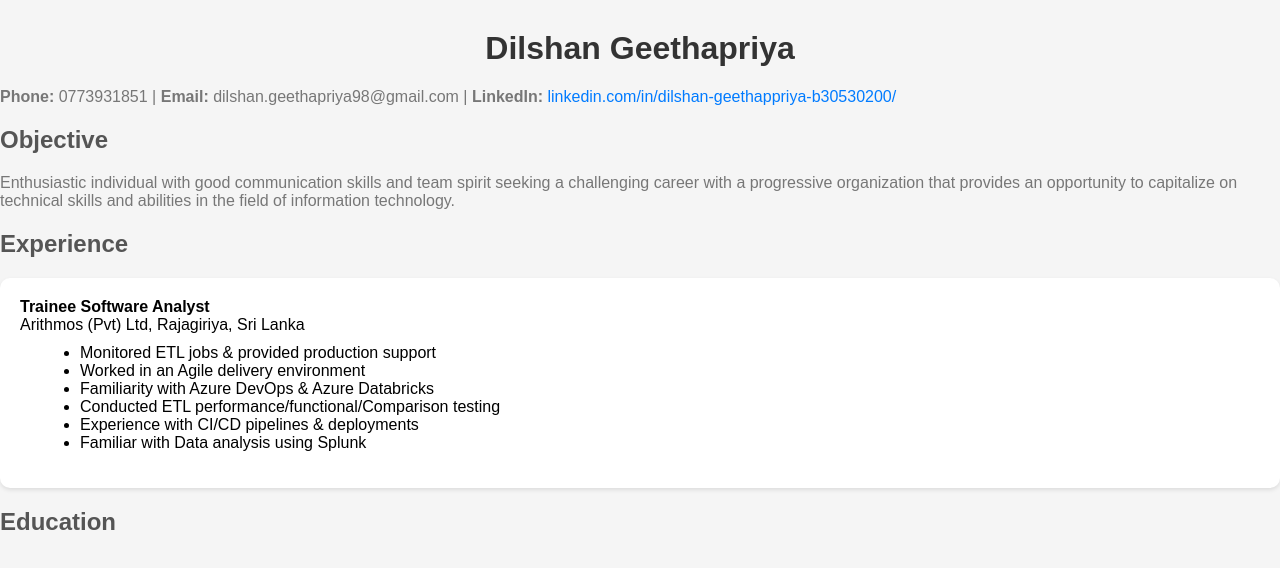
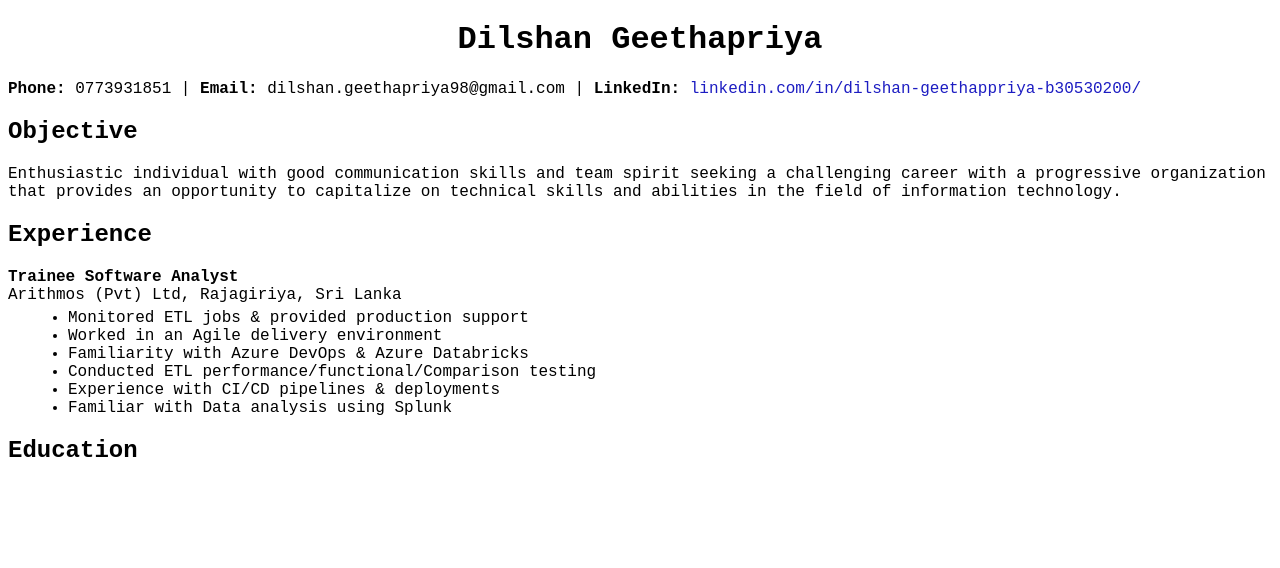
Before and after one commit to Dilshangeethapriya/DilshanGeethappriya.com, a plain HTML site: page index.html in a window 1280 px wide. Drawn offline with Linux system fonts and the light colour scheme; files whose address does not match are found by name.

Commit message:
rewriting the code for practice

```diff
--- a/index.css
+++ b/index.css
@@ -1,5 +1,5 @@
 body {
-    font-family: Arial, sans-serif;
+    font-family: 'Courier New',monospace;
 }
 h1 {
     text-align: center;
@@ -14,7 +14,13 @@ h2 {
     margin-top: 5px;
     margin-left: 20px;}
 
-
+    a {
+        color: #1d1dc2 ;
+        text-decoration: none;
+    }
+    a:hover {
+        color: rgb(7, 196, 230);
+    }
 
 
   /* i think by mistake you forgot to link your css with your html, but  now it's done .*/
--- a/index.html
+++ b/index.html
@@ -2,63 +2,8 @@
 <html>
 <head>
     <title>Dilshan Geethapriya - Resume</title>
-<link rel="stylesheet" href="C:\Users\admin\Documents\GitHub\DilshanGeethappriya.com\index.css">
-    <style>  body {
-        font-family: Arial, sans-serif;
-
-    }
-    h1 {
-        text-align: center;
-        color: #333;
-         margin-top: 30px;
-    }
-    h2 {
-        margin-top: 20px;
-        color: #555;
-    }
-    .section {
-        margin-top: 20px;
-        background-color: #fff;
-        border-radius: 10px;
-        box-shadow: 0 2px 4px rgba(0, 0, 0, 0.1);
-        padding: 20px;
-    }
-    .subsection {
-        margin-top: 10px;
-        margin-left: 20px;
-    }
-
-
-
-
-
-        body {
-            font-family: Arial, sans-serif;
-            background-color: #f5f5f5;
-            margin: 0;
-            padding: 0;
-        }
-
-
-
-
-
-
-        p {
-            color: #777;
-        }
-        a {
-            color: #007bff;
-            text-decoration: none;
-        }
-        a:hover {
-            text-decoration: underline;
-        }
-
-
-
-      </style>
-</head>
+<link rel="stylesheet" href="index.css">
+  </head>
 <body>
     <h1>Dilshan Geethapriya</h1>
     <p><strong>Phone:</strong> 0773931851 | <strong>Email:</strong> dilshan.geethapriya98@gmail.com | <strong>LinkedIn:</strong> <a href="http://linkedin.com/in/dilshan-geethappriya-b30530200/">linkedin.com/in/dilshan-geethappriya-b30530200/</a></p>
--- a/index.js
+++ b/index.js
@@ -1,65 +1,2 @@
-var name = "Dilshan Geethappriya";
+let name = "Dilshan Geethappriya";
 console.log('Hello i am '+name);
-  let car = {
-    color:["red","blue","green","white","gray"],
-    speed:120,
-    maker:"honda",
-    start: function(){ return "car started";},
-    stop : function(){ return "car stoped";}
-  };
-
-  function factorial(number){
-    if(number == 1)
-    {
-        return 1;
-    }
-    else
-    {
-        return number*factorial(number-1);
-    }
-  }
-
-
-
-/*function createCircle(radius) {
-    return {
-        radius,
-        draw: function() {
-            console.log('draw');
-        }
-    };
-}
-
-const circle = createCircle(1);
-circle.draw();
-
-function Circle(radius) {
-    this.radius = radius;
-    this.draw = function()
-    {
-      console.log('draw a circle')
-    }
-}
-
-const another = new Circle(1);
-another.draw();*/
-
-
-
-
-/*console.log('My name is dilshan');//this is my name
-let isapproved = false;
-let fnm = undefined;
-let slctcolor = null;
-let person = {
-    name: 'Dilshan',
-    age: 25
-};
-
- ;
-
-function greet(name){
-    console.log('Hi my name is '+name);
-}
-
-greet('geeth'); */
```
